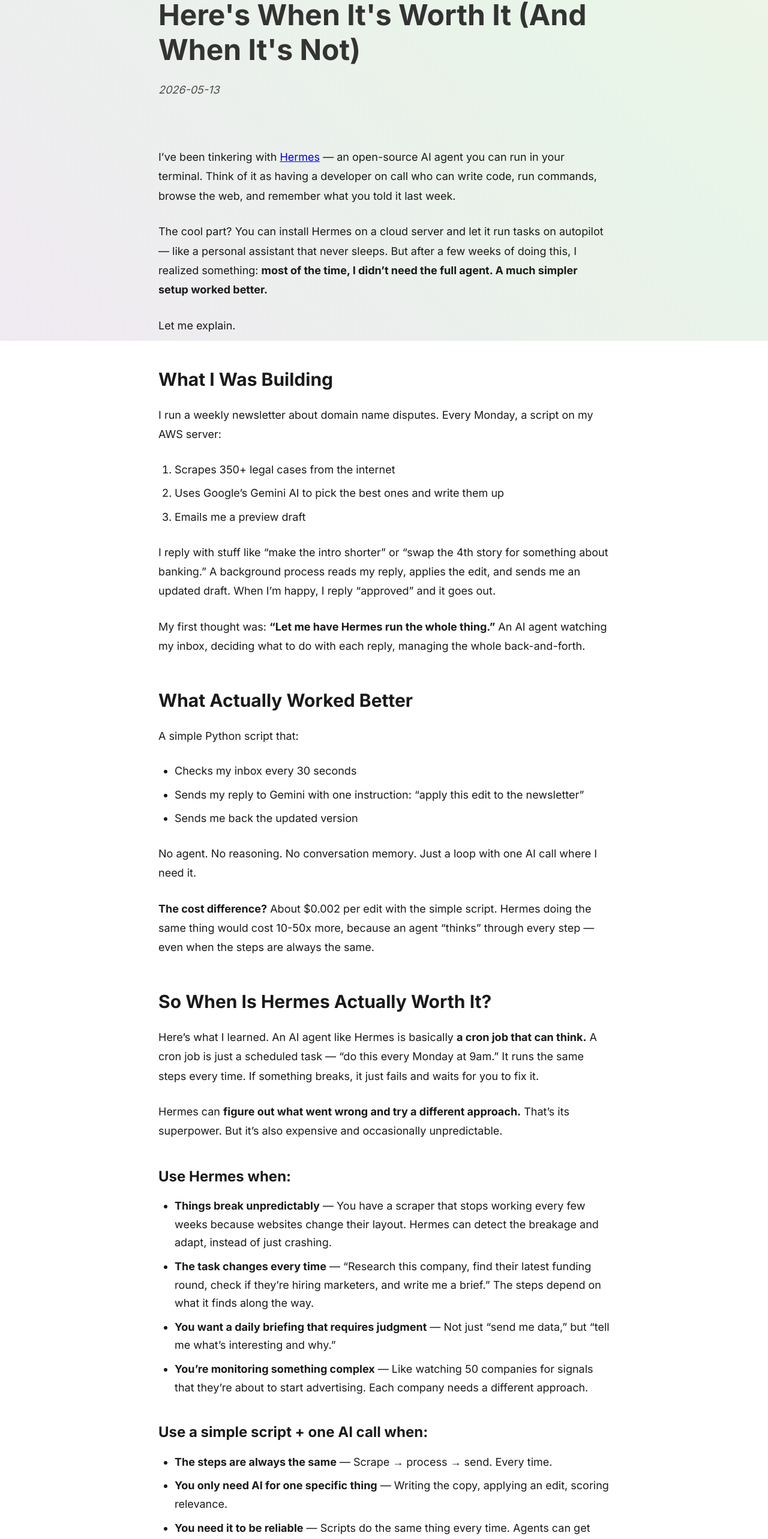
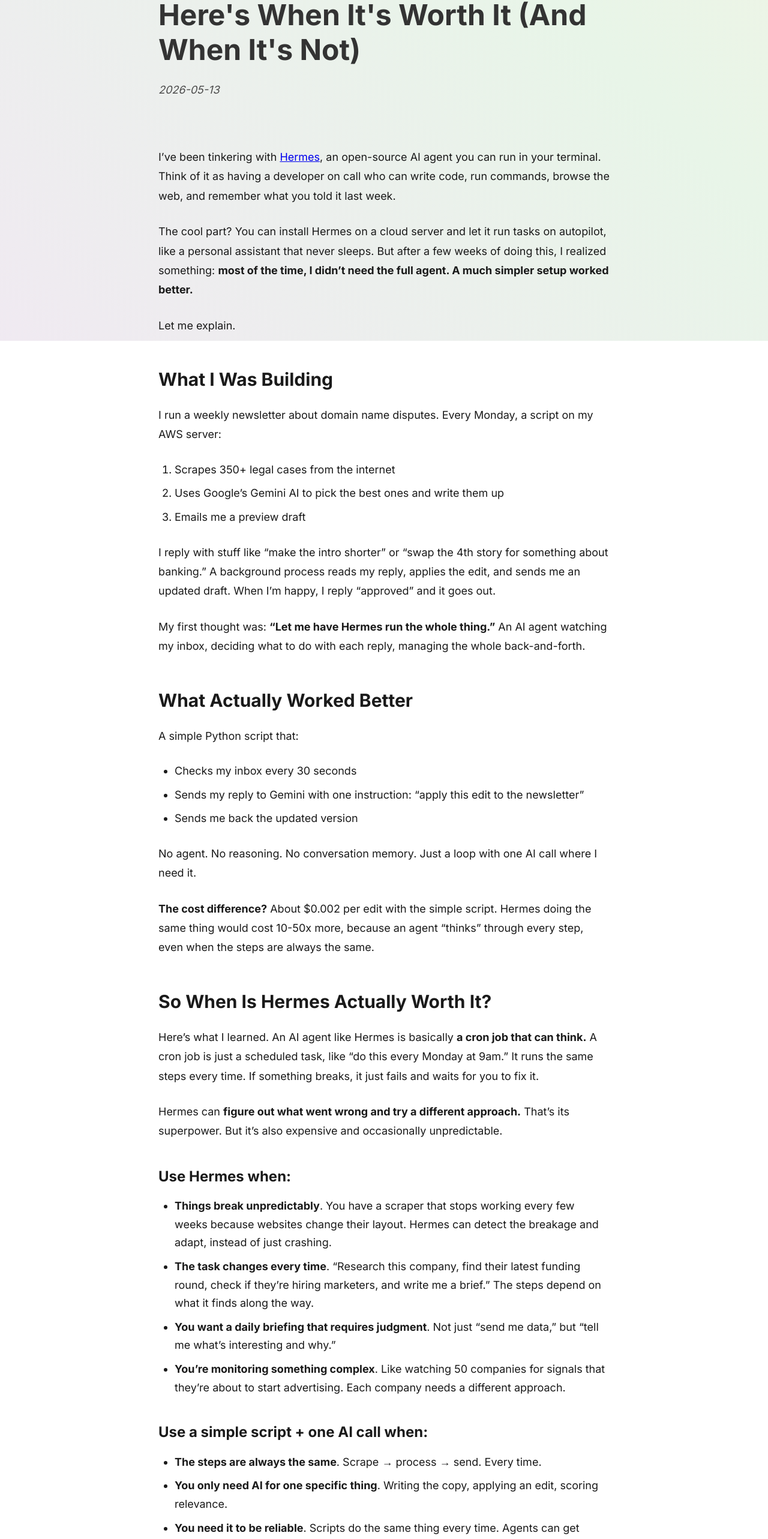
Before and after one commit to akhilkannur/akhilhavingfun, an Astro site: page /blog/when-to-use-an-ai-agent-on-a-server in a window 1280 px wide. Shown: the part 232-2797 px from the top of the page at 60% size. Built offline with nearby package versions, Linux system fonts and the light colour scheme; Astro itself is replaced by a stand-in of ours; a script that the page names is missing.

Commit message:
Remove em dashes from Hermes blog post
Amp-Thread-ID: https://ampcode.com/threads/T-019e2127-b4b4-70a8-9542-1e7ad2a1504d
Co-authored-by: Amp <amp@ampcode.com>

```diff
--- a/src/content/blog/when-to-use-an-ai-agent-on-a-server.md
+++ b/src/content/blog/when-to-use-an-ai-agent-on-a-server.md
@@ -1,12 +1,12 @@
 ---
 title: "I Put an AI Agent on a Server. Here's When It's Worth It (And When It's Not)"
-description: "After running Hermes on AWS for my newsletter automation, I learned that most tasks don't need a full AI agent — a simple script with one API call works better."
+description: "After running Hermes on AWS for my newsletter automation, I learned that most tasks don't need a full AI agent. A simple script with one API call works better."
 publishedTime: "2026-05-13"
 ---
 
-I've been tinkering with [Hermes](https://github.com/Hermes-AI/hermes-agent) — an open-source AI agent you can run in your terminal. Think of it as having a developer on call who can write code, run commands, browse the web, and remember what you told it last week.
+I've been tinkering with [Hermes](https://github.com/Hermes-AI/hermes-agent), an open-source AI agent you can run in your terminal. Think of it as having a developer on call who can write code, run commands, browse the web, and remember what you told it last week.
 
-The cool part? You can install Hermes on a cloud server and let it run tasks on autopilot — like a personal assistant that never sleeps. But after a few weeks of doing this, I realized something: **most of the time, I didn't need the full agent. A much simpler setup worked better.**
+The cool part? You can install Hermes on a cloud server and let it run tasks on autopilot, like a personal assistant that never sleeps. But after a few weeks of doing this, I realized something: **most of the time, I didn't need the full agent. A much simpler setup worked better.**
 
 Let me explain.
 
@@ -30,27 +30,27 @@ A simple Python script that:
 
 No agent. No reasoning. No conversation memory. Just a loop with one AI call where I need it.
 
-**The cost difference?** About $0.002 per edit with the simple script. Hermes doing the same thing would cost 10-50x more, because an agent "thinks" through every step — even when the steps are always the same.
+**The cost difference?** About $0.002 per edit with the simple script. Hermes doing the same thing would cost 10-50x more, because an agent "thinks" through every step, even when the steps are always the same.
 
 ## So When Is Hermes Actually Worth It?
 
-Here's what I learned. An AI agent like Hermes is basically **a cron job that can think.** A cron job is just a scheduled task — "do this every Monday at 9am." It runs the same steps every time. If something breaks, it just fails and waits for you to fix it.
+Here's what I learned. An AI agent like Hermes is basically **a cron job that can think.** A cron job is just a scheduled task, like "do this every Monday at 9am." It runs the same steps every time. If something breaks, it just fails and waits for you to fix it.
 
 Hermes can **figure out what went wrong and try a different approach.** That's its superpower. But it's also expensive and occasionally unpredictable.
 
 ### Use Hermes when:
 
-- **Things break unpredictably** — You have a scraper that stops working every few weeks because websites change their layout. Hermes can detect the breakage and adapt, instead of just crashing.
-- **The task changes every time** — "Research this company, find their latest funding round, check if they're hiring marketers, and write me a brief." The steps depend on what it finds along the way.
-- **You want a daily briefing that requires judgment** — Not just "send me data," but "tell me what's interesting and why."
-- **You're monitoring something complex** — Like watching 50 companies for signals that they're about to start advertising. Each company needs a different approach.
+- **Things break unpredictably**. You have a scraper that stops working every few weeks because websites change their layout. Hermes can detect the breakage and adapt, instead of just crashing.
+- **The task changes every time**. "Research this company, find their latest funding round, check if they're hiring marketers, and write me a brief." The steps depend on what it finds along the way.
+- **You want a daily briefing that requires judgment**. Not just "send me data," but "tell me what's interesting and why."
+- **You're monitoring something complex**. Like watching 50 companies for signals that they're about to start advertising. Each company needs a different approach.
 
 ### Use a simple script + one AI call when:
 
-- **The steps are always the same** — Scrape → process → send. Every time.
-- **You only need AI for one specific thing** — Writing the copy, applying an edit, scoring relevance.
-- **You need it to be reliable** — Scripts do the same thing every time. Agents can get creative in ways you didn't ask for.
-- **You want to understand what went wrong** — With a script, you read the error log. With an agent, you're asking "why did it decide to do that?"
+- **The steps are always the same**. Scrape → process → send. Every time.
+- **You only need AI for one specific thing**. Writing the copy, applying an edit, scoring relevance.
+- **You need it to be reliable**. Scripts do the same thing every time. Agents can get creative in ways you didn't ask for.
+- **You want to understand what went wrong**. With a script, you read the error log. With an agent, you're asking "why did it decide to do that?"
 
 ## The Simple Test
 
```
